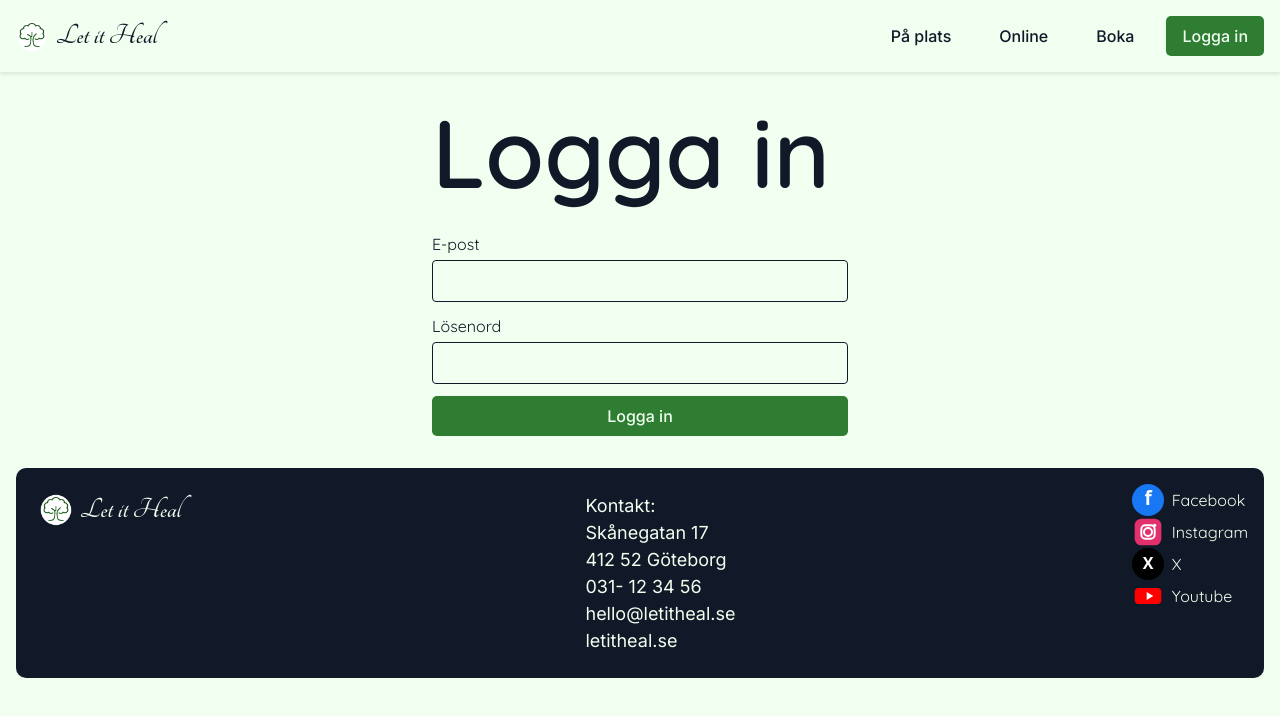
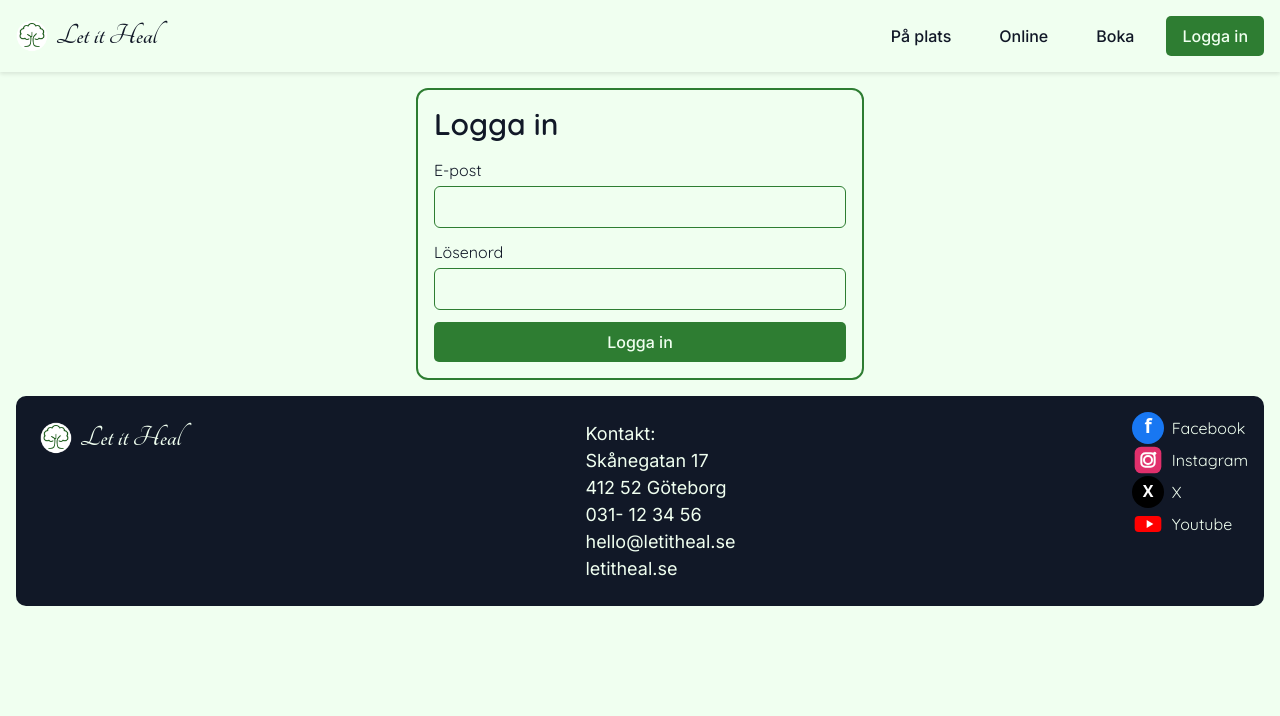
Before and after one commit to Zipelas/letitheal, a Next.js app: page /login in a window 1280 px wide. Shown: the top 716 px of the page. Built offline with nearby package versions, Linux system fonts and the light colour scheme; no server answers.

Commit message:
added styling

```diff
--- a/app/login/page.tsx
+++ b/app/login/page.tsx
@@ -21,8 +21,8 @@ export default function LoginPage() {
   };
 
   return (
-    <section className='max-w-md mx-auto p-4'>
-      <h1 className='text-2xl font-semibold mb-4'>Logga in</h1>
+    <section className='border-2 border-[#2e7d32] rounded-xl max-w-md mx-auto p-4 mt-4'>
+      <h1 className='!text-2xl sm:!text-3xl font-semibold mb-4'>Logga in</h1>
       <form
         onSubmit={onSubmit}
         className='flex flex-col gap-3'>
@@ -32,7 +32,7 @@ export default function LoginPage() {
             type='email'
             value={email}
             onChange={(e) => setEmail(e.target.value)}
-            className='border rounded p-2'
+            className='border border-[#2e7d32] rounded-md p-2'
             required
           />
         </label>
@@ -42,7 +42,7 @@ export default function LoginPage() {
             type='password'
             value={password}
             onChange={(e) => setPassword(e.target.value)}
-            className='border rounded p-2'
+            className='border border-[#2e7d32] rounded-md p-2'
             required
           />
         </label>
```
